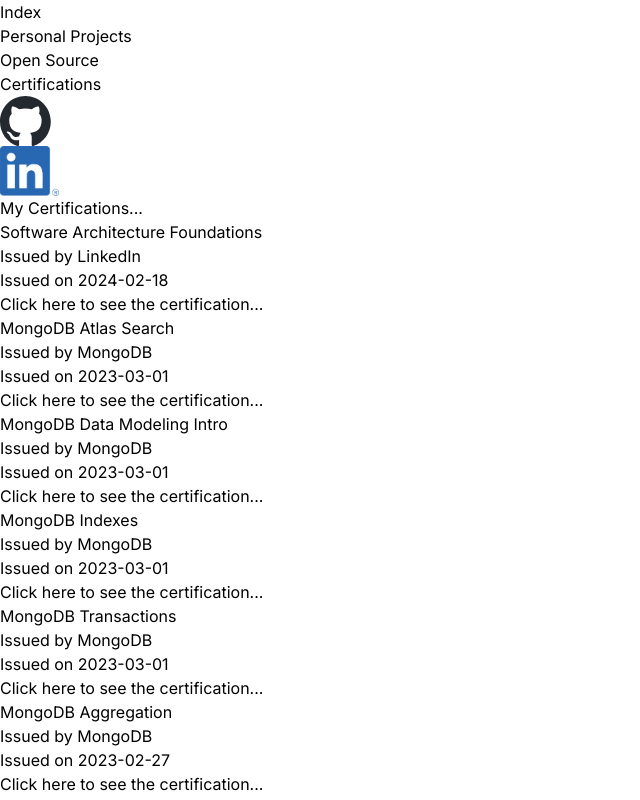
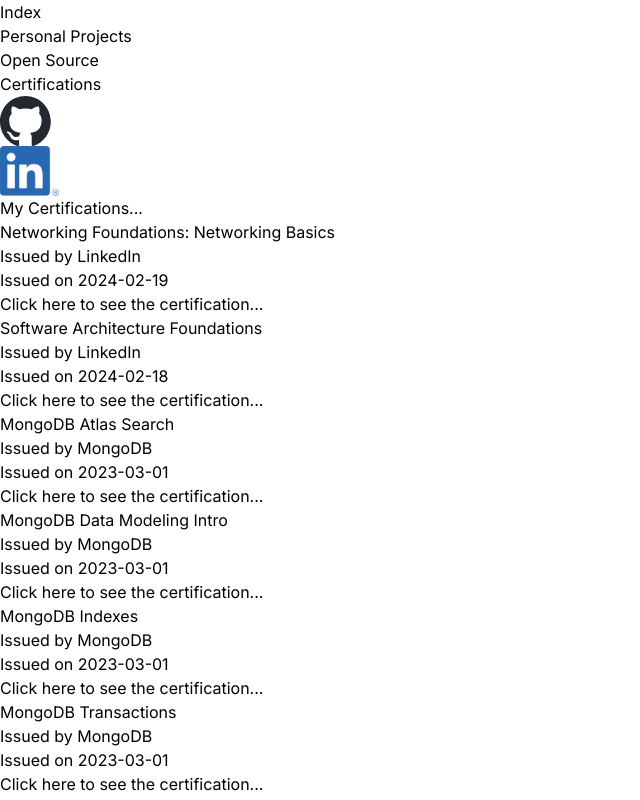
Before and after one commit to wulandari-tech/portfolio-site, a Next.js app: page /certifications in a window 1280 px wide. Shown: the top 800 px of the page, without its empty margins (0-640 px from the left). Built offline with nearby package versions, Linux system fonts and the light colour scheme.

Commit message:
Add networking certification

```diff
--- a/data/certifications.ts
+++ b/data/certifications.ts
@@ -1,6 +1,13 @@
 import { Certification } from "@/types";
 
 export const certifications: Certification[] = [
+    {
+        name: 'Networking Foundations: Networking Basics',
+        issuer: 'LinkedIn',
+        issueDate: new Date('2024-02-19'),
+        credentialUrl: 'https://www.linkedin.com/learning/certificates/27d996292efa10e30ccbac8916585c880c998f87ae88c4a7f855a6dca4a2d5a4',
+        credentialId: '27d996292efa10e30ccbac8916585c880c998f87ae88c4a7f855a6dca4a2d5a4',
+    },
     {
         name: 'Software Architecture Foundations',
         issuer: 'LinkedIn',
```
